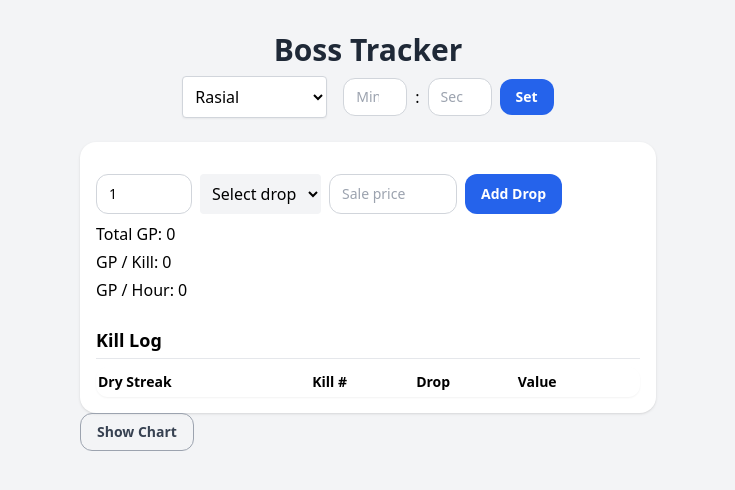
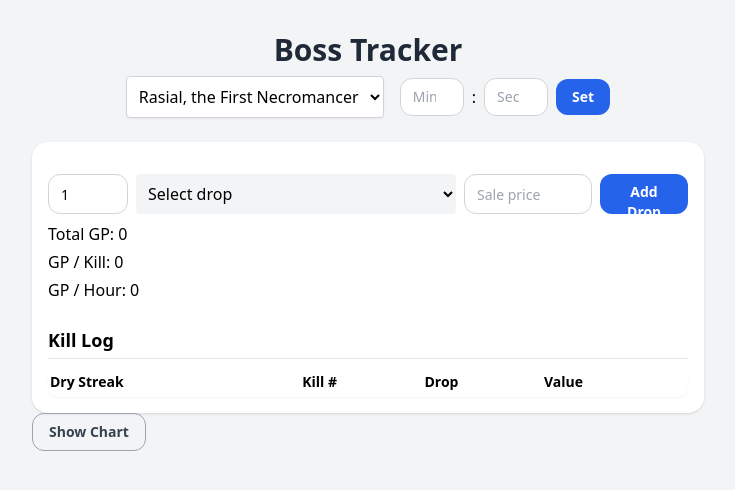
Before and after one commit to Ropro/boss-profit-tracker, a React (Create React App) app: page / in a window 1280 px wide. Shown: the top 490 px of the page, without its empty margins (272-1007 px from the left). Built offline with nearby package versions, Linux system fonts and the light colour scheme.

Commit message:
Fixed gp calculations, box sizes and naming

```diff
--- a/src/App.js
+++ b/src/App.js
@@ -4,7 +4,6 @@ import { useState, useEffect } from "react";
 import { Card, CardContent } from "./components/ui/card";
 import { Button } from "./components/ui/button";
 import { Input } from "./components/ui/input";
-
 
 import {
   LineChart,
@@ -17,31 +16,34 @@ import {
 
 const bosses = {
   Rasial: {
+    fullName: ["Rasial, the First Necromancer"],
     drops: [
-      { name: "Drop A", rate: 1 / 630 },
-      { name: "Drop B", rate: 1 / 630 },
-      { name: "Drop C", rate: 1 / 630 },
-      { name: "Drop D", rate: 1 / 630 },
-      { name: "Drop E", rate: 1 / 630 },
-      { name: "Drop F", rate: 1 / 630 },
-      { name: "Drop G", rate: 1 / 630 },
+      { name: "Omni guard", rate: 1 / 632 },
+      { name: "Soulbound lantern", rate: 1 / 632 },
+      { name: "Crown of the First Necromancer", rate: 1 / 630 },
+      { name: "Robe top of the First Necromancer", rate: 1 / 630 },
+      { name: "Robe bottom of the First Necromancer", rate: 1 / 630 },
+      { name: "Hand wrap of the First Necromancer", rate: 1 / 630 },
+      { name: "Foot wraps of the First Necromancer", rate: 1 / 630 },
     ],
   },
   Nakatra: {
+    fullName: ["Nakatra, Devourer Eternal"],
     drops: [
-      { name: "Divine Rage", rate: 1 / 160 },
+      { name: "Divine Rage prayer codex", rate: 1 / 160 },
       { name: "Scripture of Amascut", rate: 1 / 160 },
       { name: "Roar of Awakening", rate: 1 / 80 },
       { name: "Ode to Deceit", rate: 1 / 80 },
-      { name: "Shard of Genesis", rate: 1 / 80 },
+      { name: "Shard of Genesis Essence", rate: 1 / 80 },
     ],
   },
   GateOfElidinis: {
+    fullName: ["The Gate of Elidinis"],
     drops: [
-      { name: "Memory Dowser", rate: 1 / 480 },
-      { name: "Scripture", rate: 1 / 480 },
-      { name: "Runic Attuner", rate: 1 / 480 },
-      { name: "Prayer Codex", rate: 1 / 480 },
+      { name: "Eclipsed Soul prayer codex", rate: 1 / 480 },
+      { name: "Memory dowser", rate: 1 / 480 },
+      { name: "Runic attuner", rate: 1 / 480 },
+      { name: "Scripture of Elidinis", rate: 1 / 480 },
     ],
   },
 };
@@ -178,11 +180,10 @@ export default function App() {
     Number(storedCommonValue || 0);
   const chartData = kills.map((k) => ({ kill: k.kill, gp: k.value || 0 }));
 
-  const totalTime = kills.length * killTime;
-  const gpPerHour =
-    totalTime > 0 ? (totalGP / (totalTime / 3600)).toFixed(0) : 0;
-  const gpPerKill = kills.length > 0 ? (totalGP / kills.length).toFixed(0) : 0;
-
+  const lastKillNumber = kills.length > 0 ? Math.max(...kills.map(k => k.kill)) : 0;
+  const totalTime = lastKillNumber * killTime;
+  const gpPerHour = totalTime > 0 ? (totalGP / (totalTime / 3600)).toFixed(0) : 0;
+  const gpPerKill = lastKillNumber > 0 ? (totalGP / lastKillNumber).toFixed(0) : 0;
   const calculateDryStreaks = (kills) => {
     const streaks = [];
     let lastDropKill = null;
@@ -228,7 +229,7 @@ export default function App() {
           >
             {Object.keys(bosses).map((b) => (
               <option key={b} value={b}>
-                {b}
+                {bosses[b].fullName}
               </option>
             ))}
           </select>
@@ -263,7 +264,7 @@ export default function App() {
         </div>
       </div>
 
-      <div className="w-full max-w-xl mx-auto">
+      <div className="w-full max-w-2xl mx-auto">
         <Card>
           <CardContent className="space-y-2 pt-4">
             <div className="flex gap-2">
@@ -272,10 +273,10 @@ export default function App() {
                 placeholder="Kill #"
                 value={killInput}
                 onChange={(e) => setKillInput(e.target.value)}
-                className="w-24"
+                className="w-20 h-10"
               />
               <select
-                className="p-2 rounded bg-gray-100"
+                className="p-2 rounded bg-gray-100 h-10 w-80"
                 value={dropInput}
                 onChange={(e) => setDropInput(e.target.value)}
               >
@@ -299,11 +300,12 @@ export default function App() {
                     setErrorMessage("Sale price cannot be negative.");
                   }
                 }}
-                className="w-32"
+                className="w-32 h-10"
               />
               <Button
                 onClick={handleAddKill}
                 disabled={!dropInput || !dropPriceInput}
+                className="w-32 h-10"
               >
                 Add Drop
               </Button>
@@ -320,7 +322,15 @@ export default function App() {
                   type="number"
                   placeholder="Common GP"
                   value={commonLocked ? storedCommonValue : commonValue}
-                  onChange={(e) => setCommonValue(e.target.value)}
+                  onChange={(e) => {
+                    const value = e.target.value;
+                    if (value === "" || Number(value) >= 0) {
+                      setCommonValue(value);
+                      setErrorMessage("");
+                    } else {
+                      setErrorMessage("Common drops value cannot be negative.");
+                    }
+                  }}
                   disabled={commonLocked}
                 />
                 <select
--- a/src/output.css
+++ b/src/output.css
@@ -562,10 +562,6 @@ video {
   margin-top: 0.5rem;
 }
 
-.mt-20 {
-  margin-top: 5rem;
-}
-
 .flex {
   display: flex;
 }
@@ -576,6 +572,14 @@ video {
 
 .h-64 {
   height: 16rem;
+}
+
+.h-10 {
+  height: 2.5rem;
+}
+
+.h-12 {
+  height: 3rem;
 }
 
 .min-h-screen {
@@ -590,20 +594,48 @@ video {
   width: 6rem;
 }
 
+.w-32 {
+  width: 8rem;
+}
+
 .w-full {
   width: 100%;
 }
 
-.w-32 {
-  width: 8rem;
+.w-20 {
+  width: 5rem;
+}
+
+.w-10 {
+  width: 2.5rem;
+}
+
+.w-60 {
+  width: 15rem;
+}
+
+.w-48 {
+  width: 12rem;
+}
+
+.w-72 {
+  width: 18rem;
+}
+
+.w-80 {
+  width: 20rem;
 }
 
 .max-w-xl {
   max-width: 36rem;
 }
 
-.max-w-lg {
-  max-width: 32rem;
+.max-w-1 {
+  max-width: 0.25rem;
+}
+
+.max-w-2xl {
+  max-width: 42rem;
 }
 
 .flex-col {
@@ -714,10 +746,6 @@ video {
 
 .p-6 {
   padding: 1.5rem;
-}
-
-.p-8 {
-  padding: 2rem;
 }
 
 .px-3 {
```
Lines whose indentation alone changed are shown as unchanged.
